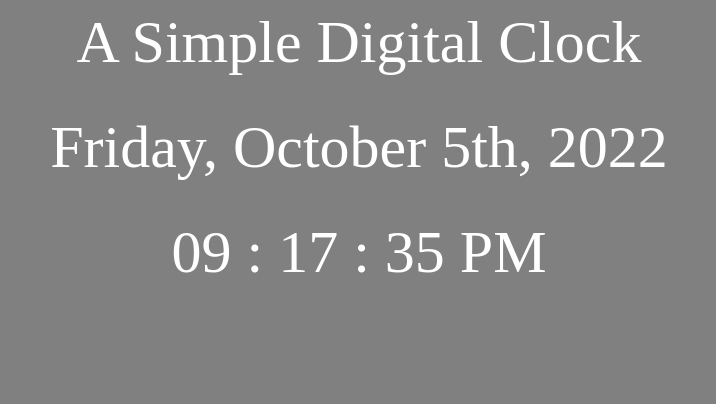
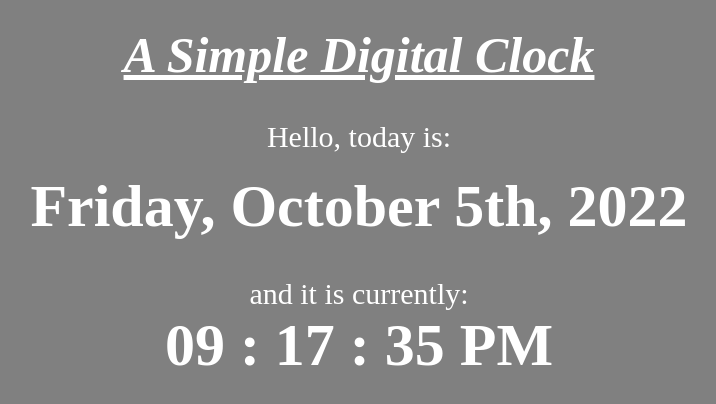
Before and after one commit to MasonFraley/newclockapp, a plain HTML site: page index.html in a window 1280 px wide. Shown: the whole page, without its empty margins (281-997 px from the left). Drawn offline with Linux system fonts and the light colour scheme.

Commit message:
edited style

```diff
--- a/clock.js
+++ b/clock.js
@@ -63,6 +63,18 @@ function calendarDate() {
     }
     if (day == 3) {
         suffix = "rd"
+    }
+    if (day == 21) {
+        suffix = "st"
+    }
+    if (day == 22) {
+        suffix = "nd"
+    }
+    if (day == 23) {
+        suffix = "rd"
+    }
+    if (day == 31) {
+        suffix = "st"
     } else {
         suffix = "th"
     }
--- a/index.html
+++ b/index.html
@@ -8,8 +8,11 @@
     <link rel = "stylesheet" href = "style.css">
 </head>
 <body>
+    <br>
     <div class="title">A Simple Digital Clock</div>
     <br><br>
+    <div class="greeting">Hello, today is:</div>
+    <br>
     <div class="calendar">
         <span id="weekday"></span>,
         <span id="month"></span>
@@ -17,6 +20,7 @@
         <span id="year"></span>
     </div>
     <br><br>
+    <div class="greeting">and it is currently:</div>
     <div class="clock-and-date">
         <span id="hours"></span>
         <span>:</span>
--- a/style.css
+++ b/style.css
@@ -4,7 +4,16 @@ body {
 }
 
 .title {
-    font-size: 60px;
+    font-size: 50px;
+    text-align: center;
+    padding: auto;
+    font-weight: bold;
+    font-style: italic;
+    text-decoration: underline;
+}
+
+.greeting {
+    font-size: 30px;
     text-align: center;
     padding: auto;
 }
@@ -13,10 +22,12 @@ body {
     font-size: 60px;
     text-align: center;
     padding: auto;
+    font-weight: bold;
 }
 
 .calendar {
     font-size:60px;
     text-align: center;
     padding: auto;
+    font-weight: bold
 }
```
